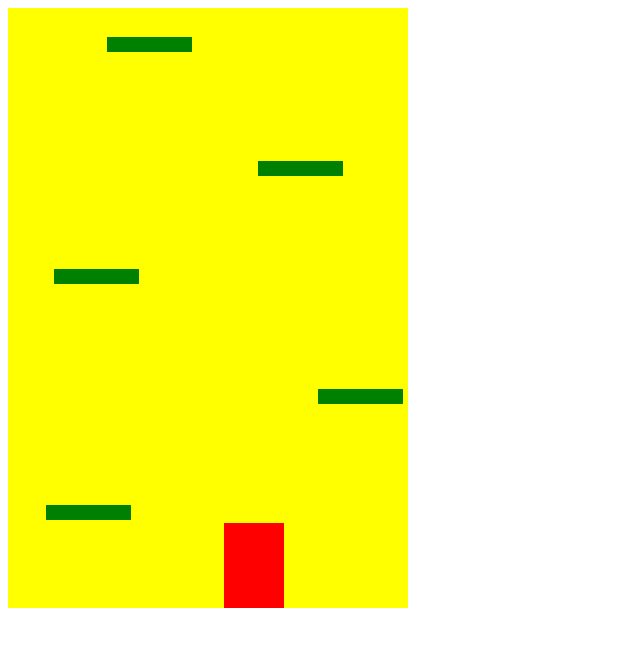
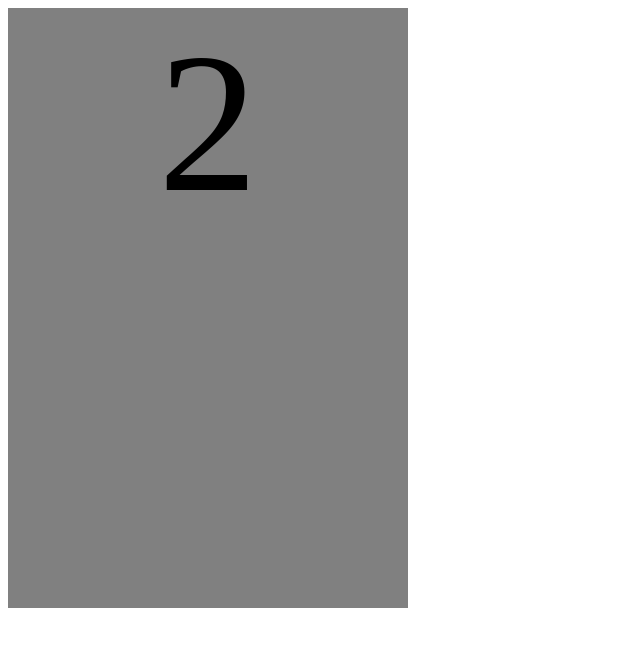
Before and after one commit to Yigitcan-oztrk/Doodle-Jump-in-JavaScript, a plain HTML site: page index.html in a window 1280 px wide. Shown: the whole page, without its empty margins (0-640 px from the left). Drawn offline with Linux system fonts and the light colour scheme.

Commit message:
project is finish

```diff
--- a/app.js
+++ b/app.js
@@ -15,6 +15,8 @@ document.addEventListener('DOMContentLoaded', () => {
     let isGoingRight = false
     let leftTimerId
     let rightTimerId
+    let score = 0
+
 
     function createDoodler() {
         grid.appendChild(doodler)
@@ -61,6 +63,7 @@ document.addEventListener('DOMContentLoaded', () => {
                     let firstPlatform = platforms[0].visual
                     firstPlatform.classList.remove('platform')
                     platforms.shift()
+                    score++
                     console.log(platform)
                     let newPlatform = new Platform(600)
                     platforms.push(newPlatform)
@@ -107,8 +110,16 @@ document.addEventListener('DOMContentLoaded', () => {
     function gameOver() {
         console.log('game over')
         isGameOver = true
+        while(grid.firstChild){
+            grid.removeChild(grid.firstChild)
+
+        }
+        grid.innerHTML = score
         clearInterval(upTimerId)
         clearInterval(downTimerId)
+        clearInterval(leftTimerId)
+        clearInterval(rightTimerId)
+
     }
 
     function control(e) {
@@ -141,7 +152,7 @@ document.addEventListener('DOMContentLoaded', () => {
             }
 
 
-        }, 30);
+        }, 20);
     }
 function moveRight() {
     isGoingRight = true
@@ -156,7 +167,7 @@ function moveRight() {
 
         }
         else moveLeft()
-    }, 30);
+    }, 20);
 }
 
     function start() {
--- a/style.css
+++ b/style.css
@@ -1,21 +1,24 @@
 .grid{
     width: 400px;
     height: 600px;
-    background-color: yellow;
+    background-color: gray;
     position: relative;
+    font-size: 200px;
+    text-align: center;
 }
 
 .doodler{
 
     width: 60px;
     height: 85px;
-    background-color: red;
+    background-color: whitesmoke;
     position: absolute;
 }
 
 .platform{
     width: 85px;
     height: 15px;
-    background-color: green;
+    background-color: black;
     position: absolute;
+    border-radius: 20px;
 }
```
